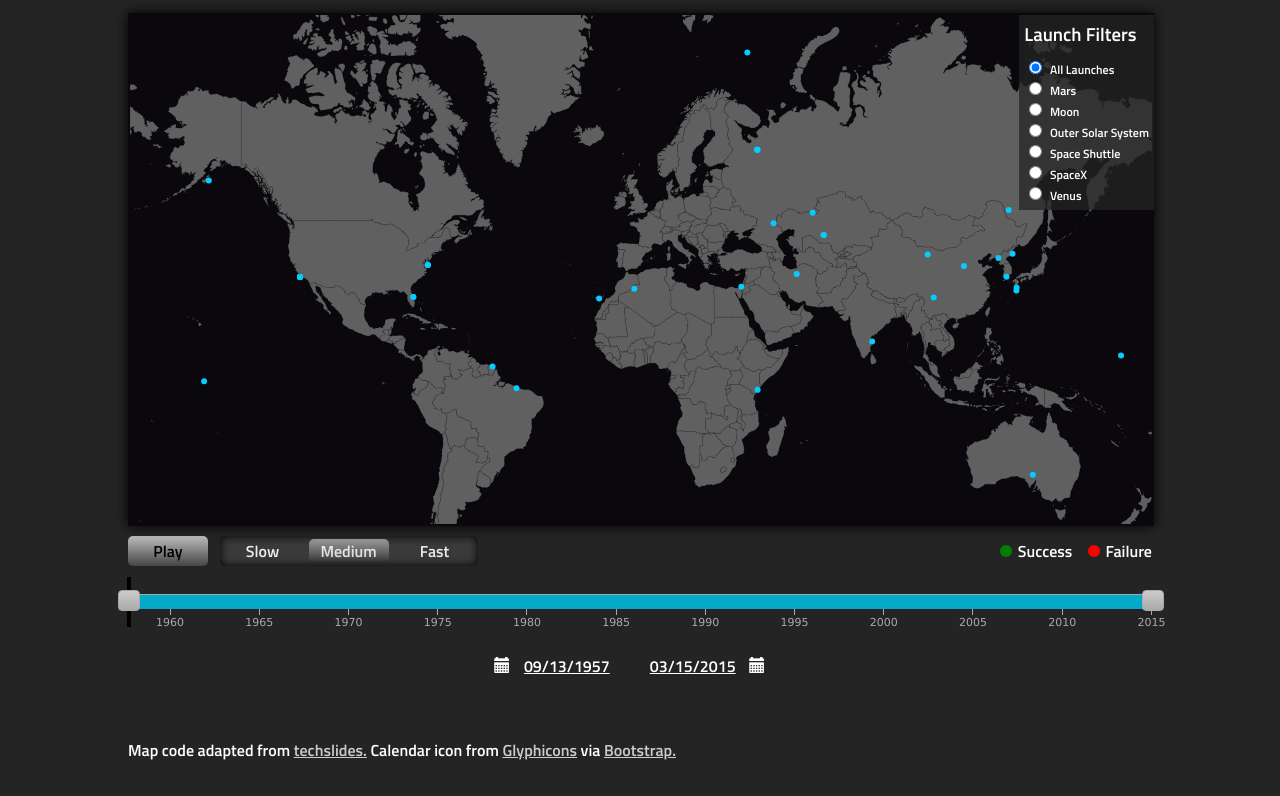
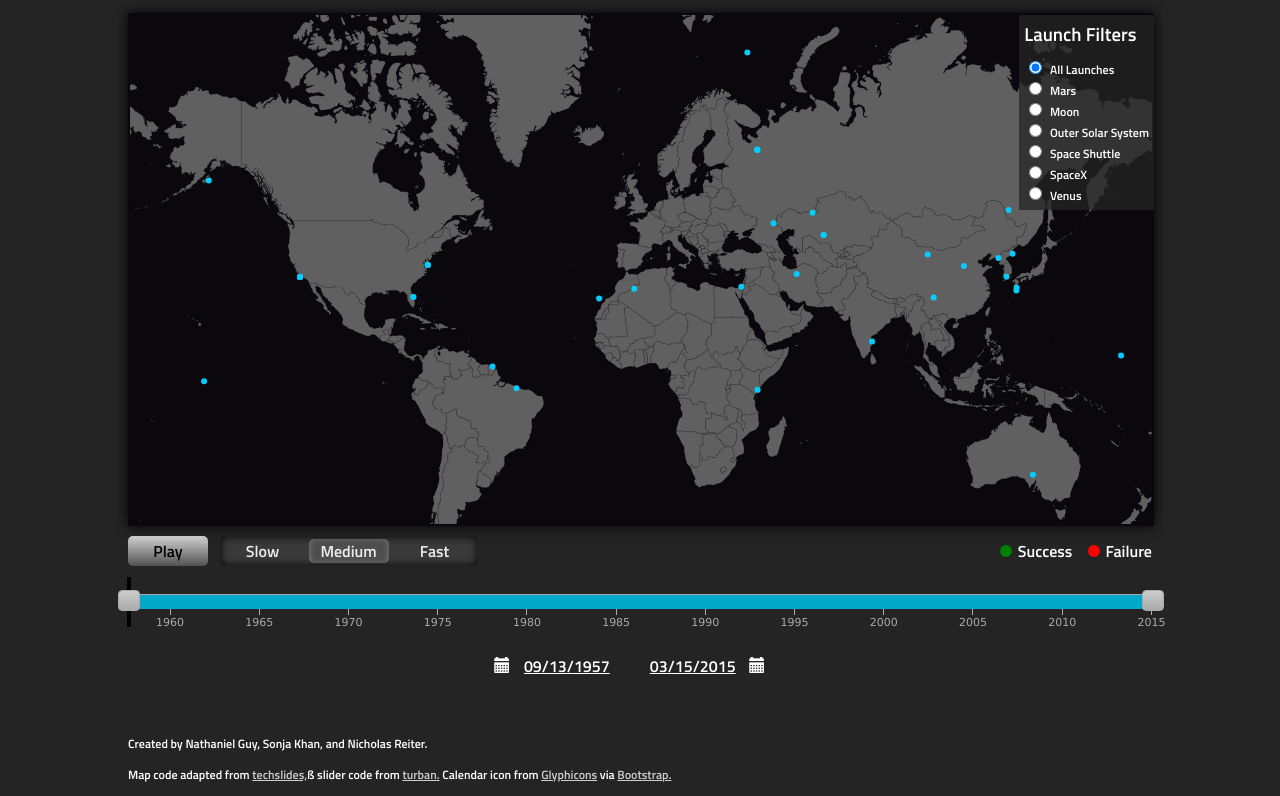
Before and after one commit to CSE512-15S/a3-sonjak3-natguy-nreiter, a plain HTML site: page index.html in a window 1280 px wide. Shown: the part 118-914 px from the top of the page. Drawn offline with nearby package versions, Linux system fonts and the light colour scheme.

Commit message:
small style updates

```diff
--- a/css/visualization_styles.css
+++ b/css/visualization_styles.css
@@ -109,10 +109,11 @@ div.tooltip {
   width: 80px;
   margin-right: 8px;
   border-radius: 5px;
-  background: -webkit-linear-gradient(rgba(255,255,255,.7), rgba(100,100,100,.5)); /* For Safari 5.1 to 6.0 */
-  background: -o-linear-gradient(rgba(255,255,255,.7), rgba(100,100,100,.5)); /* For Opera 11.1 to 12.0 */
-  background: -moz-linear-gradient(rgba(255,255,255,.7), rgba(100,100,100,.5)); /* For Firefox 3.6 to 15 */
-  background: linear-gradient(rgba(255,255,255,.7), rgba(100,100,100,.5)); /* Standard syntax */
+  background: -webkit-linear-gradient(rgba(255,255,255,.8), rgba(100,100,100,.7)); /* For Safari 5.1 to 6.0 */
+  background: -o-linear-gradient(rgba(255,255,255,.8), rgba(100,100,100,.7)); /* For Opera 11.1 to 12.0 */
+  background: -moz-linear-gradient(rgba(255,255,255,.8), rgba(100,100,100,.7)); /* For Firefox 3.6 to 15 */
+  background: linear-gradient(rgba(255,255,255,.8), rgba(100,100,100,.7)); /* Standard syntax */
+  box-shadow: none;
   color: black;
 }
 
@@ -179,26 +180,20 @@ div.tooltip {
 }
 
 #slow:checked ~ .toggle_option_slider{
-  background: -webkit-linear-gradient(rgba(255,255,255,.5), rgba(0,0,0,.1)); /* For Safari 5.1 to 6.0 */
-  background: -o-linear-gradient(rgba(255,255,255,.5), rgba(0,0,0,.1)); /* For Opera 11.1 to 12.0 */
-  background: -moz-linear-gradient(rgba(255,255,255,.5), rgba(0,0,0,.1)); /* For Firefox 3.6 to 15 */
-  background: linear-gradient(rgba(255,255,255,.5), rgba(0,0,0,.1)); /* Standard syntax */
+  background-color: rgba(255,255,255,0.1);
+  box-shadow: inset 0 0 6px rgba(255,255,255,0.3);
   left: 3px;
 }
 
 #medium:checked ~ .toggle_option_slider{
-  background: -webkit-linear-gradient(rgba(255,255,255,.5), rgba(0,0,0,.1)); /* For Safari 5.1 to 6.0 */
-  background: -o-linear-gradient(rgba(255,255,255,.5), rgba(0,0,0,.1)); /* For Opera 11.1 to 12.0 */
-  background: -moz-linear-gradient(rgba(255,255,255,.5), rgba(0,0,0,.1)); /* For Firefox 3.6 to 15 */
-  background: linear-gradient(rgba(255,255,255,.5), rgba(0,0,0,.1)); /* Standard syntax */
+  background-color: rgba(255,255,255,0.1);
+  box-shadow: inset 0 0 6px rgba(255,255,255,0.3);
   left: 89px;
 }
 
 #fast:checked ~ .toggle_option_slider{
-  background: -webkit-linear-gradient(rgba(255,255,255,.5), rgba(0,0,0,.1)); /* For Safari 5.1 to 6.0 */
-  background: -o-linear-gradient(rgba(255,255,255,.5), rgba(0,0,0,.1)); /* For Opera 11.1 to 12.0 */
-  background: -moz-linear-gradient(rgba(255,255,255,.5), rgba(0,0,0,.1)); /* For Firefox 3.6 to 15 */
-  background: linear-gradient(rgba(255,255,255,.5), rgba(0,0,0,.1)); /* Standard syntax */
+  background-color: rgba(255,255,255,0.1);
+  box-shadow: inset 0 0 6px rgba(255,255,255,0.3);
   left: 175px;
 }
 
@@ -251,6 +246,10 @@ div.tooltip {
   margin-right: 5px;
 }
 
+.description {
+  font-size: 12px;
+}
+
 .description a, .description a:link, .description a:visited {
   color: #CCC;
 }
--- a/index.html
+++ b/index.html
@@ -96,6 +96,7 @@
       </div>
     </div>
     <br/>
-    <p class="description">Map code adapted from <a href="http://techslides.com/d3-map-starter-kit/">techslides.</a> Calendar icon from <a href="http://glyphicons.com/">Glyphicons</a> via <a href="http://getbootstrap.com/">Bootstrap.</a></p>
+    <p class="description">Created by Nathaniel Guy, Sonja Khan, and Nicholas Reiter.</p>
+    <p class="description">Map code adapted from <a href="http://techslides.com/d3-map-starter-kit/">techslides,</a>ß slider code from <a href="https://github.com/turban/d3.slider">turban.</a> Calendar icon from <a href="http://glyphicons.com/">Glyphicons</a> via <a href="http://getbootstrap.com/">Bootstrap.</a></p>
   </body>
 </html>
--- a/js/visualization.js
+++ b/js/visualization.js
@@ -411,10 +411,10 @@ function addLaunchSite(lat,lon,text) {
     .attr("r", 10)
     .style("fill", "rgba(0,0,0,0)"); // change opacity to 1 to see the interaction area
   gpoint.append("svg:circle")
-        .attr("cx", x)
-        .attr("cy", y)
-        .attr("r", 3)
-        .style("fill", "#04CCFF");
+    .attr("cx", x)
+    .attr("cy", y)
+    .attr("r", 3)
+    .style("fill", "#04CCFF");
 
   gpoint
     .on("mousemove", function(d,i) {
@@ -442,10 +442,11 @@ var playTickRepeatTimeout;
 function resetPlayButton() {
   var playbutton = $('#playButton');
   playButton.innerHTML = "Play";
-  playButton.style.background = "-webkit-linear-gradient(rgba(255,255,255,.7), rgba(100,100,100,.5))";
-  playButton.style.background = "-o-linear-gradient(rgba(255,255,255,.7), rgba(100,100,100,.5))";
-  playButton.style.background = "-moz-linear-gradient(rgba(255,255,255,.7), rgba(100,100,100,.5))";
-  playButton.style.background = "linear-gradient(rgba(255,255,255,.7), rgba(100,100,100,.5))";
+  playButton.style.background = "-webkit-linear-gradient(rgba(255,255,255,.8), rgba(100,100,100,.7))";
+  playButton.style.background = "-o-linear-gradient(rgba(255,255,255,.8), rgba(100,100,100,.7))";
+  playButton.style.background = "-moz-linear-gradient(rgba(255,255,255,.8), rgba(100,100,100,.7))";
+  playButton.style.background = "linear-gradient(rgba(255,255,255,.8), rgba(100,100,100,.7))";
+  playButton.style.boxShadow = "none";
 }
 
 // values = [ mindate, maxdate ] in decimal form
```
